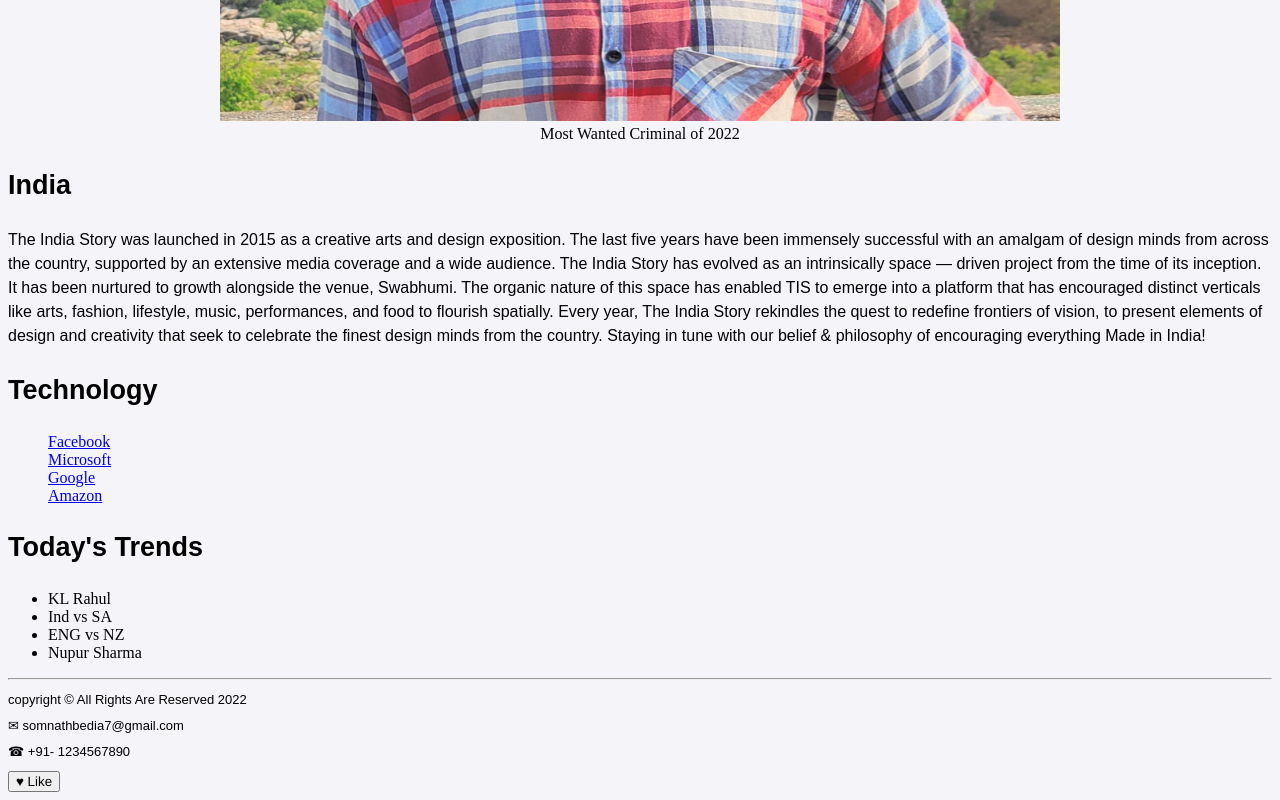
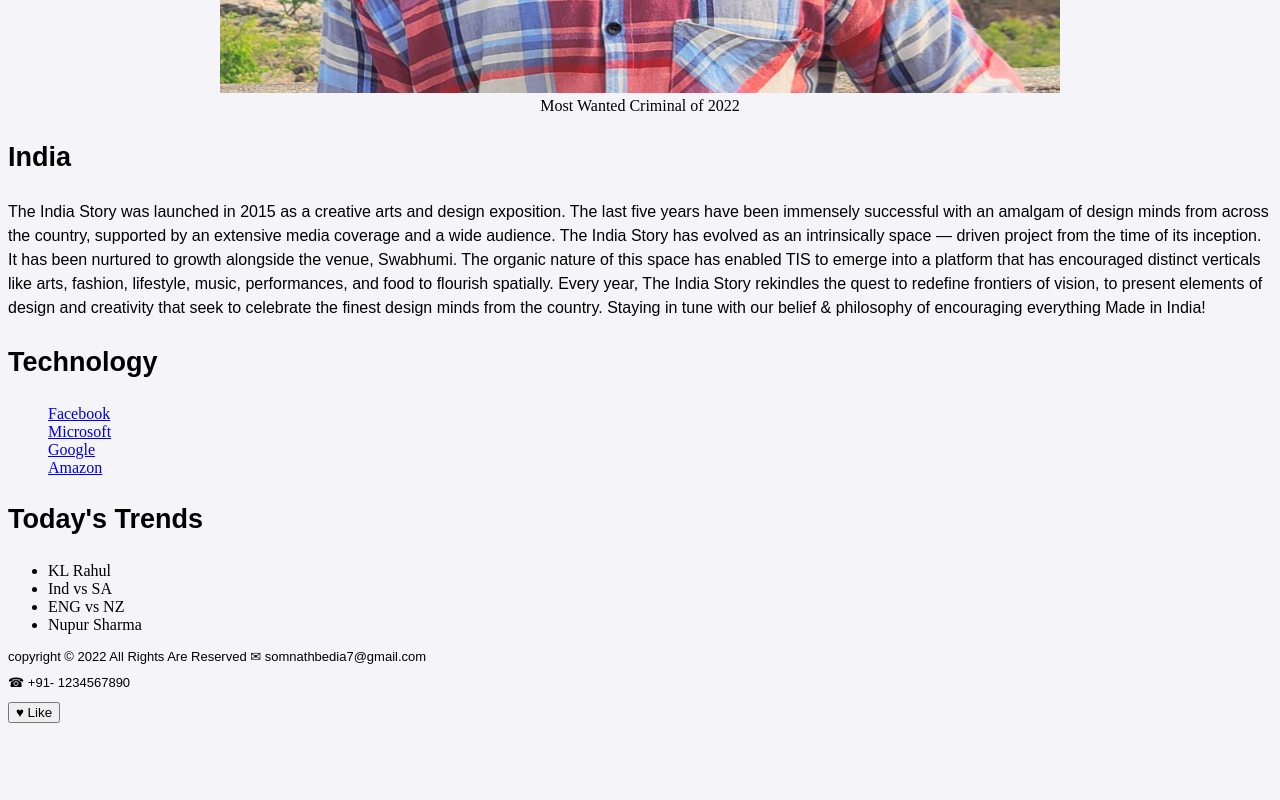
Before and after one commit to somnathbedia/Online-DB.github.io, a plain HTML site: page index.html in a window 1280 px wide. Shown: the part 1263-2063 px from the top of the page. After the commit the page ends 1994 px from the top, so only its background shows below. Drawn offline with Linux system fonts and the light colour scheme.

Commit message:
strure file has been updated

```diff
--- a/index.html
+++ b/index.html
@@ -5,33 +5,34 @@
     <title>Somnath Bedia Blog</title>
     <link rel="stylesheet" href="style.css" />
   </head>
-  <body style = "background-color: rgb(244, 244, 249);" onload="alert('Are you a college Student ? If yes then Click Ok to Visit our page')">
+  <body
+    style="background-color: rgb(244, 244, 249)"
+    onload="alert('Are you a college Student ? If yes then Click Ok to Visit our page')"
+  >
     <header>
       <h1>SXC Friend Zone</h1>
-      <hr />
+
       <nav id="nav_item">
         <a href="#">All News</a>
         <a href="#">India</a>
         <a href="#">Technology</a>
         <a href="#">Trending</a>
       </nav>
-      <hr />
     </header>
 
     <br />
     <article>
       <!-- Author Section -->
-      <header>
+
       <figure>
         <img src="Author.jpg" alt="Author's image" width="880" height="590" />
         <caption>
           <p id="Author-Caption">
-            Designed and Developed by <strong>Somnath Bedia</strong> on 17
-              June <em> 2022</em>
+            Designed and Developed by <strong>Somnath Bedia</strong> on 17 June
+            <em> 2022</em>
           </p>
         </caption>
       </figure>
-      </header>
 
       <!-- Criminal image With Caption -->
       <figure>
@@ -45,6 +46,11 @@
           <figcaption>Most Wanted Criminal of 2022</figcaption>
         </center>
       </figure>
+
+      <!-- <video width="320" height="240" controls>
+        <source src="FitstVdo.mp4" type="video/mp4">
+        your browser does not support the video tag
+      </video> -->
 
       <!-- Indian News -->
       <h3>India</h3>
@@ -84,12 +90,17 @@
           <li>Nupur Sharma</li>
         </ul>
       </aside>
-      <hr />
+
       <footer>
-        <p>copyright &copy; All Rights Are Reserved 2022 </p> <p> &#x2709 somnathbedia7@gmail.com</p>
+        <p>
+          copyright &copy; 2022 All Rights Are Reserved &#x2709;
+          somnathbedia7@gmail.com
+        </p>
         <p>&phone; +91- 1234567890</p>
 
-        <div><button id="like-button" onclick="alert('You liked this page!')">&hearts; Like</button></div>
+        <div>
+          <button onclick="alert('You liked this page!')">&hearts; Like</button>
+        </div>
       </footer>
     </article>
   </body>
```
Lines whose indentation alone changed are shown as unchanged.
